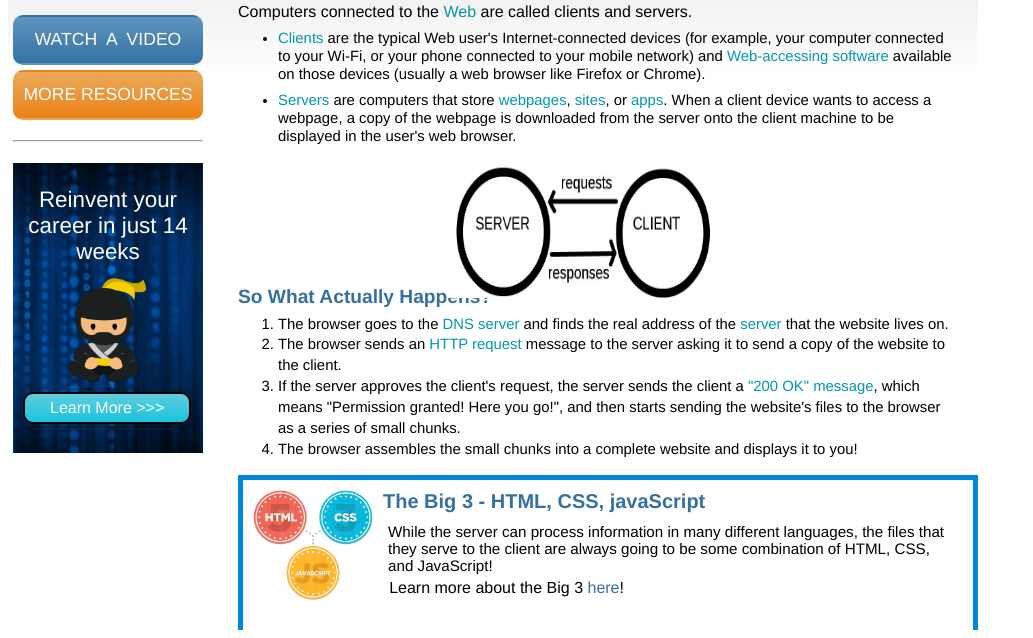
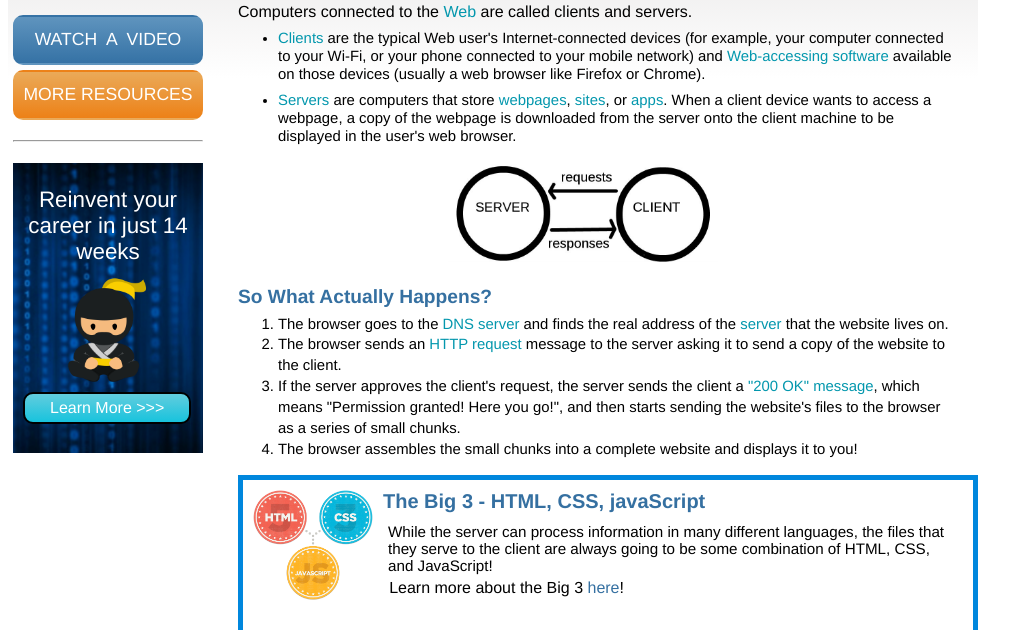
Before and after one commit to Alvaro-C98/Internet, a plain HTML site: page index.html in a window 1280 px wide. Shown: the part 233-871 px from the top of the page, without its empty margins (0-1033 px from the left). Drawn offline with Linux system fonts and the light colour scheme.

Commit message:
Internet

```diff
--- a/style.css
+++ b/style.css
@@ -187,7 +187,7 @@ article>ul>li {
 
 article>img {
     width: 270px;
-    height: 17%;
+    height: 100px;
     margin: 10px 0px 0px 210px;
 }
 
```
